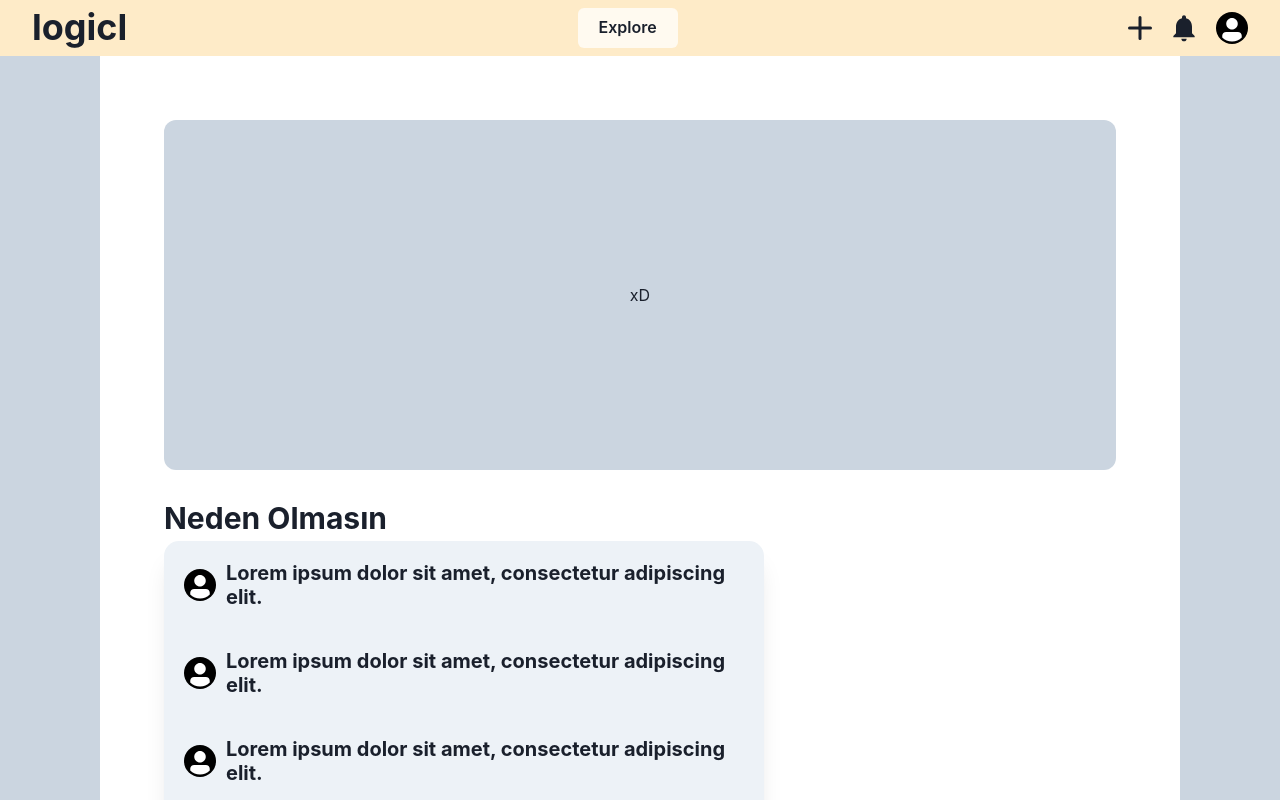
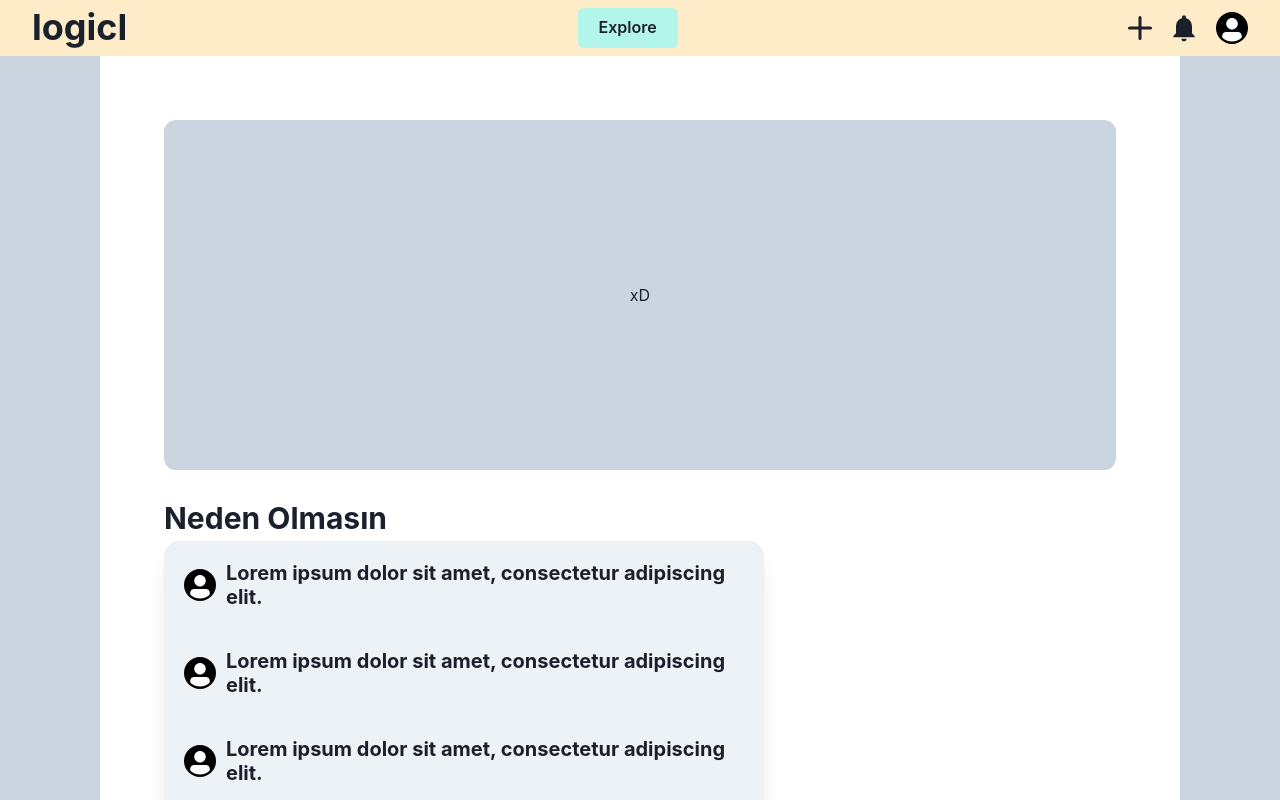
Before and after one commit to keremesen/logicl-poc, a React (Create React App) app: page / in a window 1280 px wide. Shown: the top 800 px of the page. Built offline with nearby package versions, Linux system fonts and the light colour scheme.

Commit message:
router done

```diff
--- a/src/App.js
+++ b/src/App.js
@@ -1,4 +1,4 @@
-import { Flex, Heading } from "@chakra-ui/react";
+import { Flex } from "@chakra-ui/react";
 import NavBar from "./components/NavBar";
 import ExplorePage from "./Pages/ExplorePage";
 import Main from "./Pages/Main";
@@ -24,11 +24,9 @@ function App() {
           </Route>
 
           <Route path="/explore">
-          <ExplorePage />
+            <ExplorePage />
           </Route>
         </Switch>
-
-
       </Flex>
     </Router>
   );
--- a/src/Pages/Main.js
+++ b/src/Pages/Main.js
@@ -1,4 +1,4 @@
-import { Flex,Text } from "@chakra-ui/react";
+import { Flex, Text } from "@chakra-ui/react";
 import IdeaGroup from "../components/IdeaGroup";
 
 function Main() {
--- a/src/components/NavBar.js
+++ b/src/components/NavBar.js
@@ -14,15 +14,17 @@ const NavBar = () => {
       px="32px"
     >
       <Flex>
-        <Heading>logicl</Heading>
+        <Heading>
+          <Link to="/">logicl</Link>
+        </Heading>
       </Flex>
-      <Button backgroundColor="orange.50" w="100px"> <Link to="/explore">Explore</Link></Button>
+      <Button backgroundColor="teal.100" w="100px">
+        <Link to="/explore">Explore</Link>
+      </Button>
       <Stack direction="row" spacing="16px" align="center">
-
         <AddIcon boxSize={6} />
         <BellIcon boxSize={8} />
         <Avatar boxSize={8} bgColor="#000" />
-
       </Stack>
     </Flex>
   );
```
Also changed, not shown: 1 other file (tests, documents, lock files or other folders).
